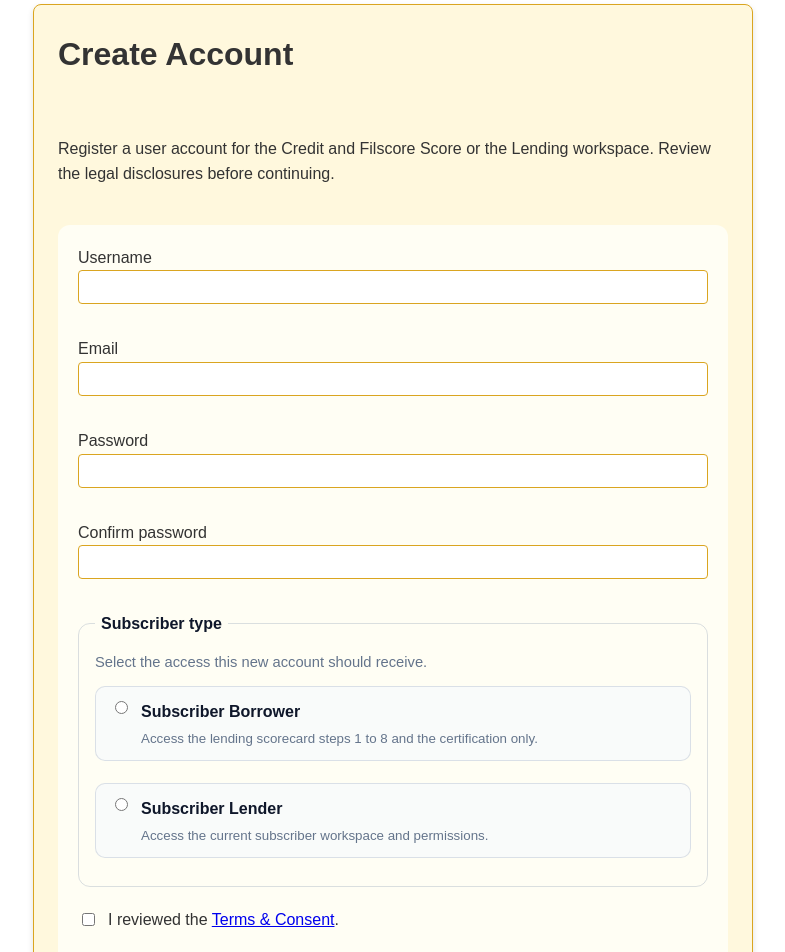
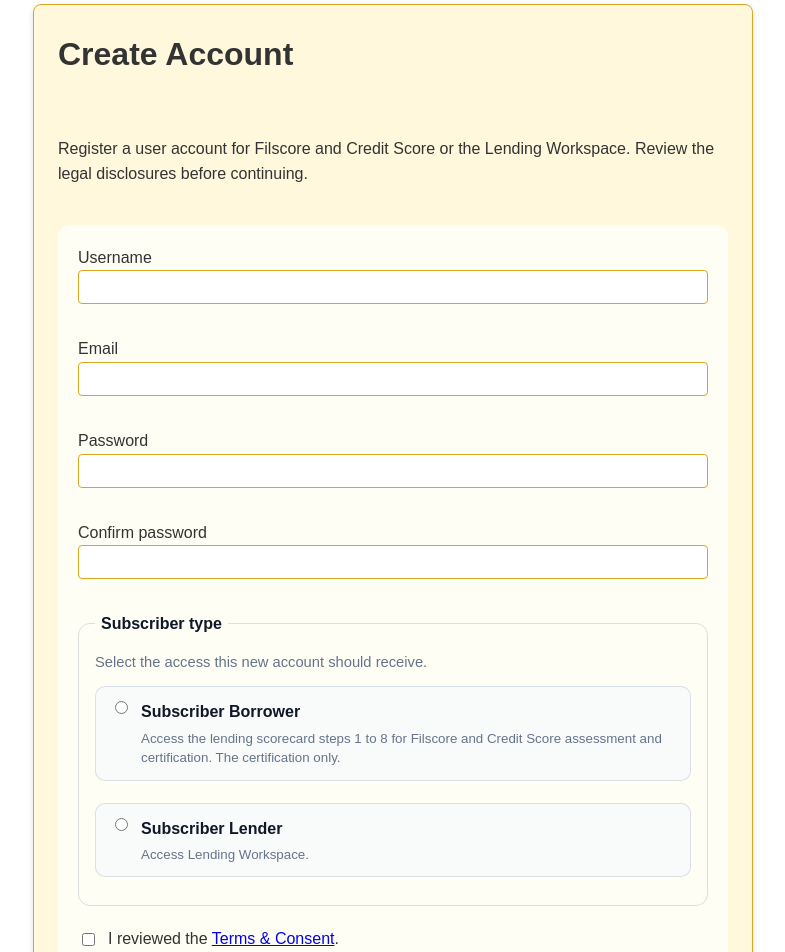
Before and after one commit to jdermlife/fleetmanagement, a React (Vite) app in the folder frontend/: page /register in a window 1280 px wide. Shown: the part 140-1092 px from the top of the page, without its empty margins (247-1032 px from the left). Built offline with nearby package versions, Linux system fonts and the light colour scheme; no server answers; what @capacitor/core would draw is missing.

Commit message:
workspace

```diff
--- a/frontend/src/authRoles.ts
+++ b/frontend/src/authRoles.ts
@@ -12,12 +12,12 @@ export const REGISTER_SUBSCRIBER_OPTIONS: Array<{
   {
     value: 'borrower',
     label: 'Subscriber Borrower',
-    description: 'Access the lending scorecard steps 1 to 8 and the certification only.',
+    description: 'Access the lending scorecard steps 1 to 8 for Filscore and Credit Score assessment and certification. The certification only.',
   },
   {
     value: 'lender',
     label: 'Subscriber Lender',
-    description: 'Access the current subscriber workspace and permissions.',
+    description: 'Access Lending Workspace.',
   },
 ]
 
--- a/frontend/src/pages/auth/RegisterPage.tsx
+++ b/frontend/src/pages/auth/RegisterPage.tsx
@@ -55,7 +55,7 @@ export default function RegisterPage() {
     <div className="standalone-card auth-screen">
       <h1>Create Account</h1>
       <p className="intro">
-        Register a user account for the Credit  and Filscore Score or  the Lending workspace. Review the legal disclosures
+        Register a user account for  Filscore and Credit Score or  the Lending Workspace. Review the legal disclosures
         before continuing.
       </p>
 
```
